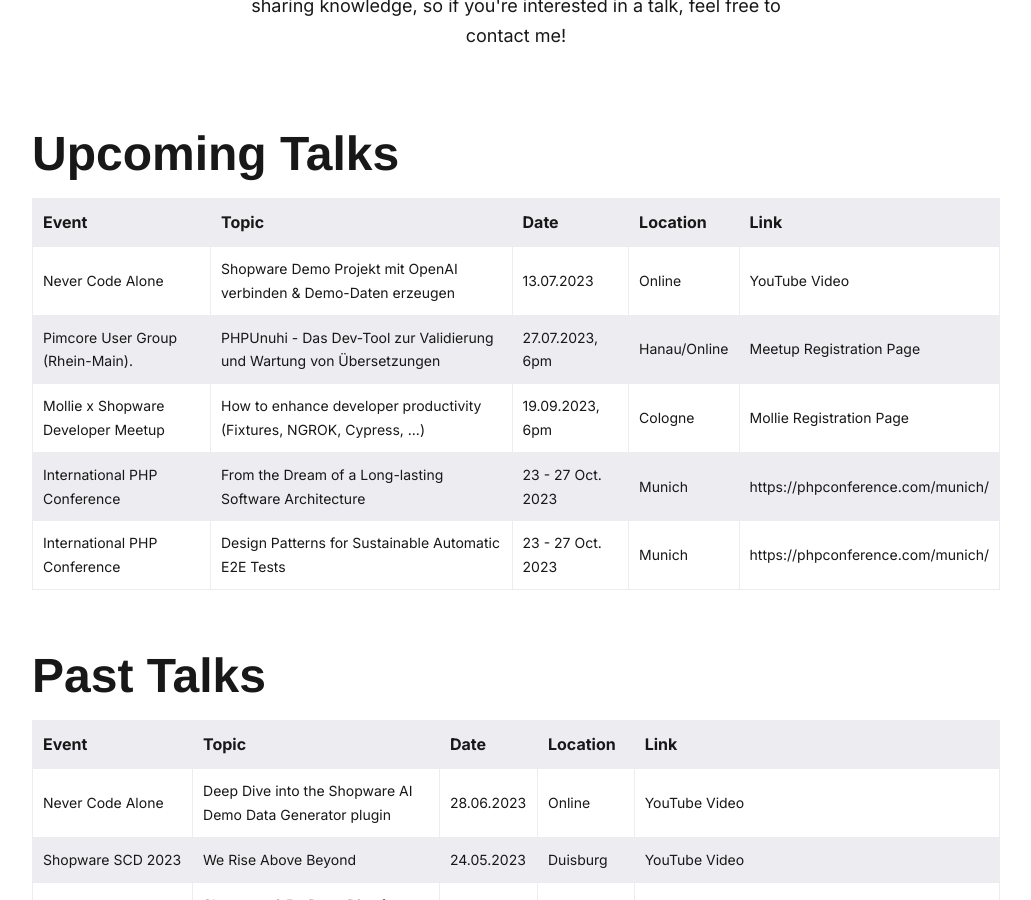
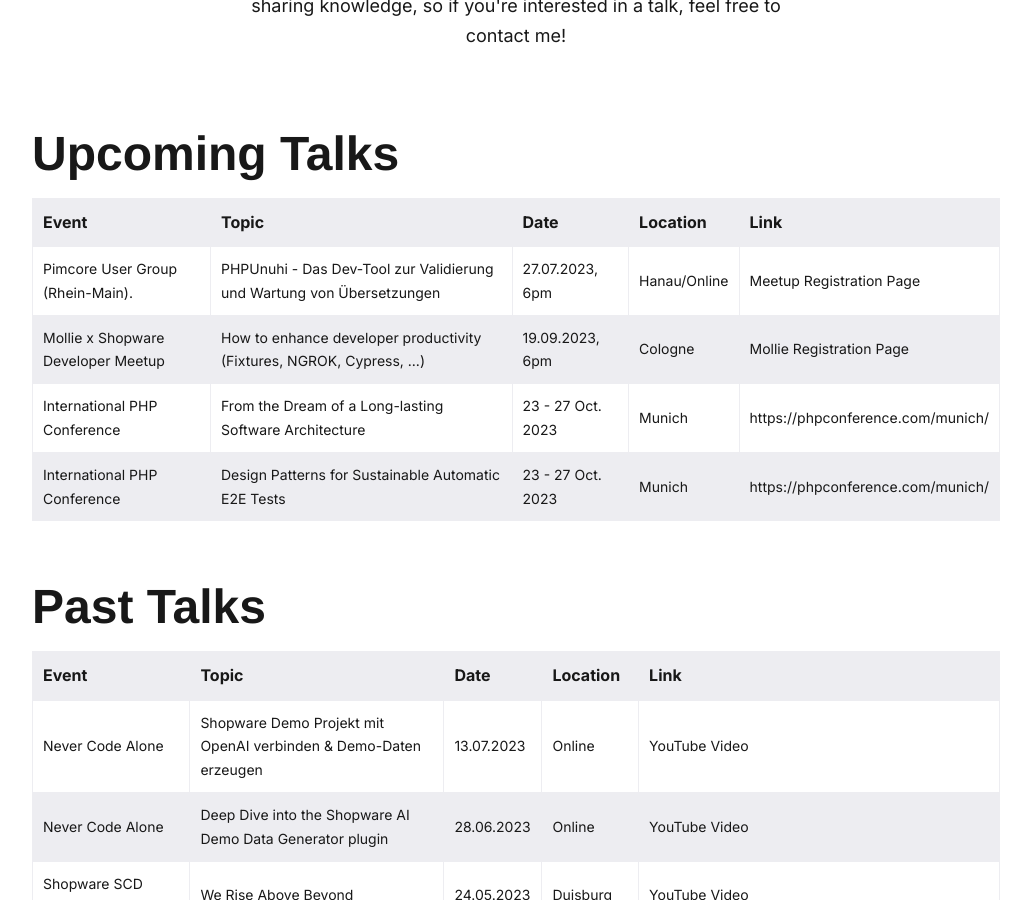
Before and after one commit to boxblinkracer/boxblinkracer.github.io, a Jekyll site: the page built from talks/index.html, in a window 1280 px wide and 900 px high, scrolled down 296 px. Shown: the whole window, without its empty margins (124-1155 px from the left). Built offline with Jekyll 4.4.1, drawn with Linux system fonts in a browser that asks for light colours; nearby versions of some CDN libraries; some web fonts are replaced; some of the changed lines change nothing that is shown.

Commit message:
update talks

```diff
--- a/talks/index.html
+++ b/talks/index.html
@@ -29,13 +29,6 @@
                                 <th>Date</th>
                                 <th>Location</th>
                                 <th>Link</th>
-                            </tr>
-                            <tr>
-                                <td>Never Code Alone</td>
-                                <td>Shopware Demo Projekt mit OpenAI verbinden & Demo-Daten erzeugen</td>
-                                <td>13.07.2023</td>
-                                <td>Online</td>
-                                <td><a target="_blank" href="https://www.youtube.com/watch?v=Nhaqs9kGg4U">YouTube Video</a></td>
                             </tr>
                             <tr>
                                 <td>Pimcore User Group (Rhein-Main).</td>
@@ -88,6 +81,13 @@
                                 <th>Date</th>
                                 <th>Location</th>
                                 <th>Link</th>
+                            </tr>
+                            <tr>
+                                <td>Never Code Alone</td>
+                                <td>Shopware Demo Projekt mit OpenAI verbinden & Demo-Daten erzeugen</td>
+                                <td>13.07.2023</td>
+                                <td>Online</td>
+                                <td><a target="_blank" href="https://www.youtube.com/watch?v=Nhaqs9kGg4U">YouTube Video</a></td>
                             </tr>
                             <tr>
                                 <td>Never Code Alone</td>
```
